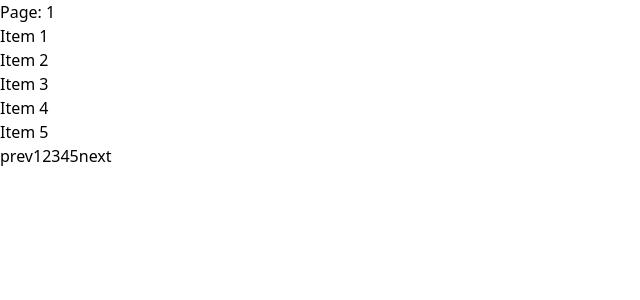
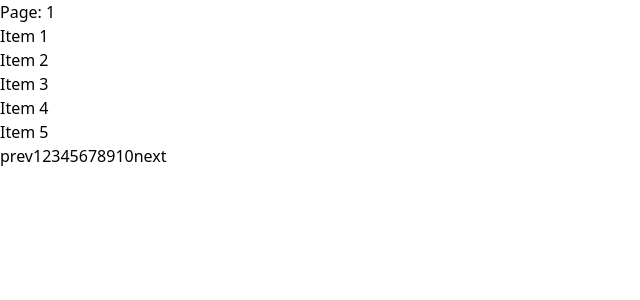
Before and after one commit to PraneethBunny123/All-App, a React (Vite) app: page / in a window 1280 px wide. Shown: the top 300 px of the page, without its empty margins (0-640 px from the left). Built offline with nearby package versions, Linux system fonts and the light colour scheme.

Commit message:
Displaying page numbers dynamically using Array.from method to get page numbers

```diff
--- a/src/project-apps/Pagination/FullPagination.jsx
+++ b/src/project-apps/Pagination/FullPagination.jsx
@@ -5,10 +5,14 @@ export default function FullPagination() {
     const [currentPage, setCurrentPage] = useState(1)
 
     const itemsPerPage = 5
+    const pageNumbersPerPage = 5
     const totalPages = Math.ceil(LARGE_DATA.length / itemsPerPage)
 
     const startIndex = (currentPage-1) * itemsPerPage
     const endIndex = startIndex + itemsPerPage
+
+    const pages = Array.from({length: totalPages}, (_, i) => i+1)
+    console.log(pages)
 
     function handlePrevButton(){
         setCurrentPage(prev => prev-1)
@@ -47,11 +51,7 @@ export default function FullPagination() {
                 ))}
             </ul>
             <button disabled={currentPage===1} onClick={handlePrevButton}>prev</button>
-            <button onClick={handleButtonOne}>{currentPage}</button>
-            <button onClick={handleButtonTwo}>{currentPage+1}</button>
-            <button onClick={handleButtonThree}>{currentPage+2}</button>
-            <button onClick={handleButtonFour}>{currentPage+3}</button>
-            <button onClick={handleButtonFive}>{currentPage+4}</button>
+            {pages.map(page => <button key={page}>{page}</button>)}
             <button disabled={currentPage===totalPages} onClick={handleNextButton}>next</button>
         </div>
     )
```
